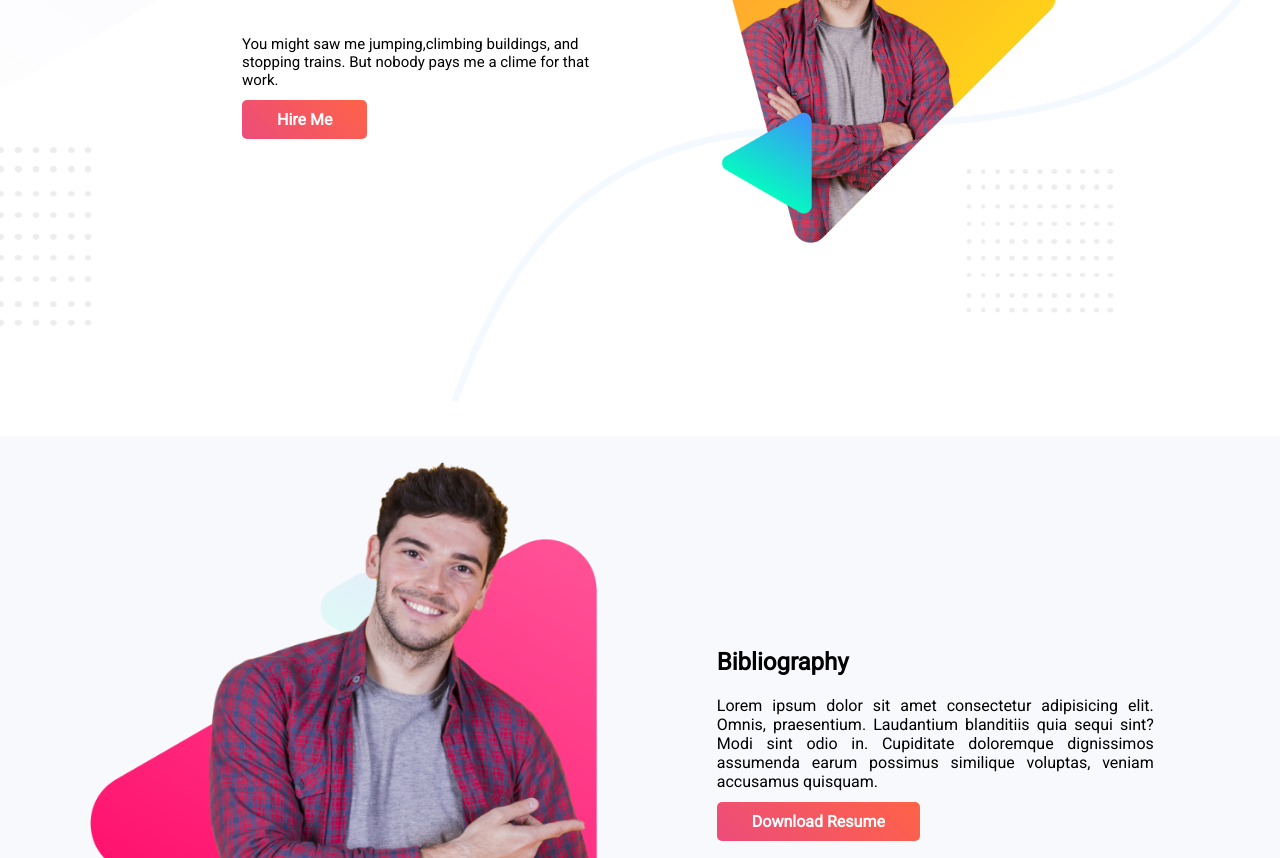
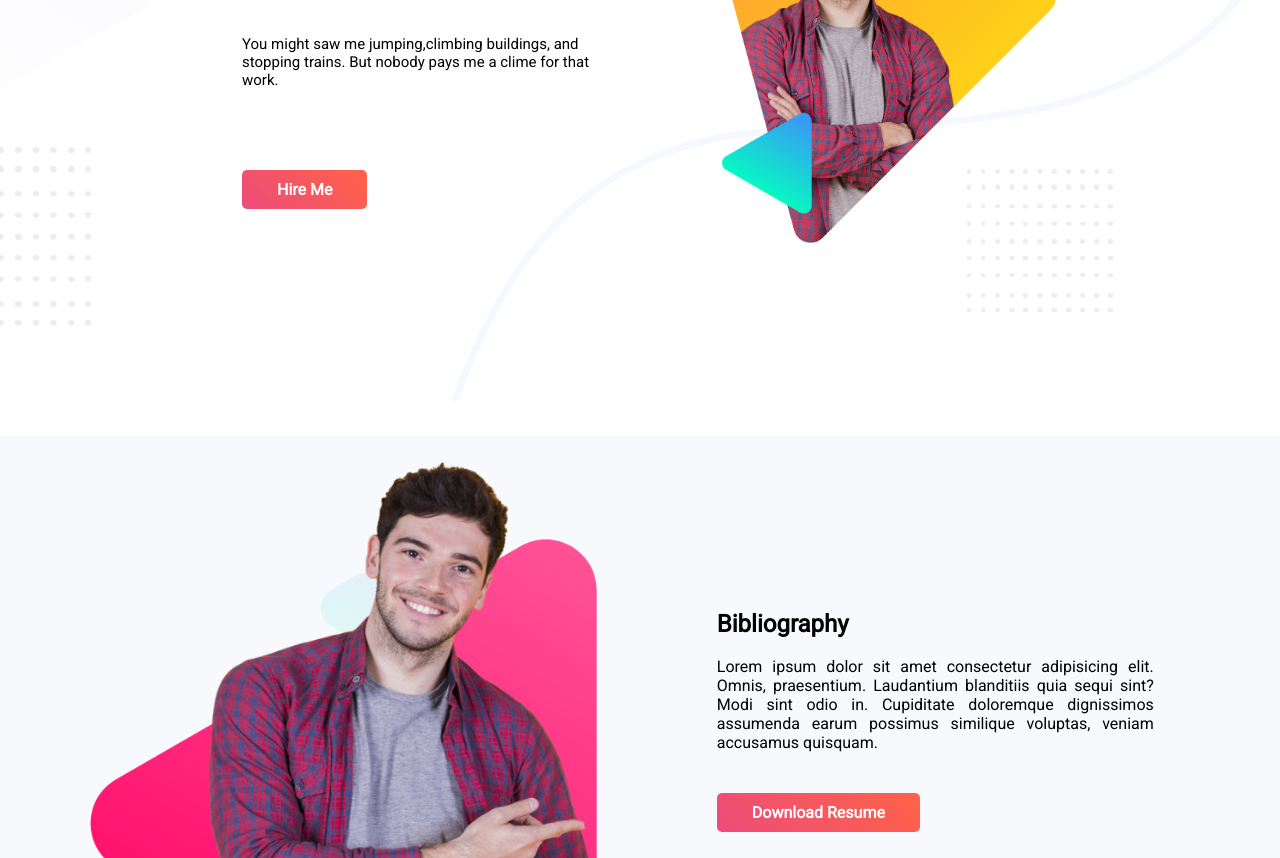
Before and after one commit to akhtar016/personal-website, a plain HTML site: page index.html in a window 1280 px wide. Shown: the part 314-1172 px from the top of the page. Drawn offline with Linux system fonts and the light colour scheme.

Commit message:
padding changes in paragraph section

```diff
--- a/index.html
+++ b/index.html
@@ -70,7 +70,7 @@
     <h3>Bruce Moccy</h3>
     <p>Founder & CEO Alies</p>
 
-      <blockquote> <q>Content is King but engagement is Queen, and the lady rules the house!</q></blockquote>
+      <blockquote> <q>Content is King but engagement is Queen, and the man rules the house!</q></blockquote>
     </div>
     <div class="contact-info-box">
         <p id="message">Leave me a message in the</p>
--- a/style.css
+++ b/style.css
@@ -52,16 +52,18 @@ body{
 }
 #position-head-para{
     font-size: 15px;
-    height: 60px;
+    height: 40px;
+    padding-bottom: 90px;
 }
 .link-button{
     text-decoration: none;
-
     padding: 10px 35px;
     border-radius: 5px;
     color: white;
     font-weight: 700;
     background-image: linear-gradient(45deg,  #EC4C7A, tomato );
+
+
 
 
 }
@@ -96,10 +98,11 @@ width: 100%;
 }
 #text-bibliography-area{
 
-    margin-top: 13%;
+    margin-top: 10%;
 }
 .biography-area p{
     height: 100px;
+    padding-bottom: 30px;
 }
 
 
```
